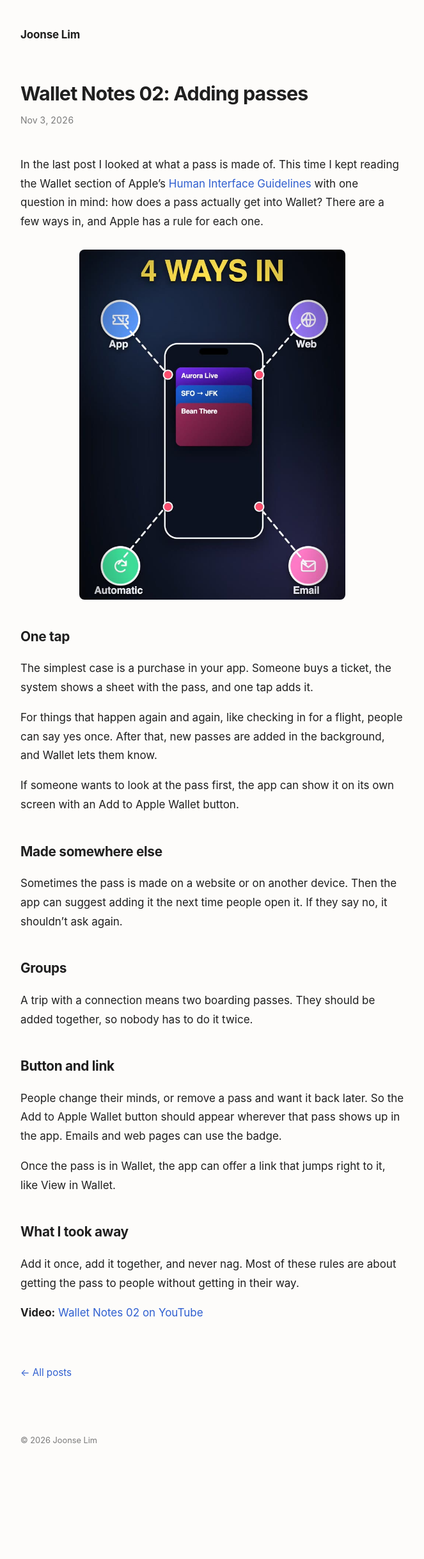
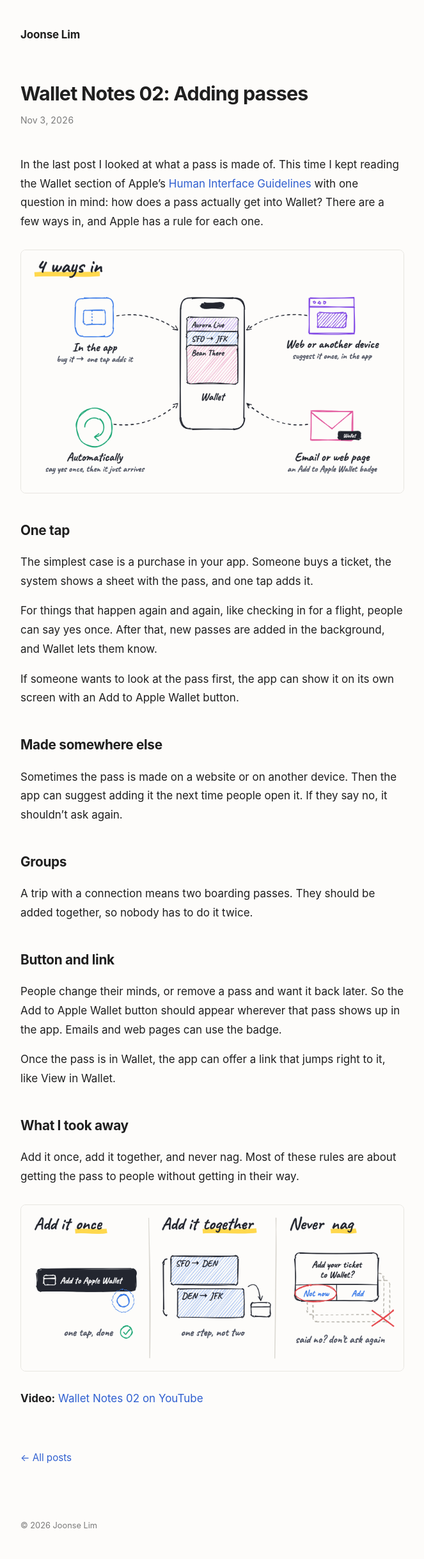
Before and after one commit to joonselim/joonselim.github.io, a Jekyll site: the page built from _posts/2026-11-03-wallet-notes-02-adding-passes.md, in a window 1280 px wide. Shown: the whole page at 64% size, without its empty margins (308-971 px from the left). Built offline with Jekyll 4.4.1, drawn with Linux system fonts in a browser that asks for light colours; before the commit the page ends 2302 px from its top, so only the background shows below that.

Commit message:
Use hand-drawn sketches in Wallet Notes 02
Co-Authored-By: Claude Opus 5.5 <noreply@anthropic.com>

```diff
--- a/_posts/2026-11-03-wallet-notes-02-adding-passes.md
+++ b/_posts/2026-11-03-wallet-notes-02-adding-passes.md
@@ -5,9 +5,9 @@ description: How a pass gets into Wallet, and the rules Apple's Human Interface
 
 In the last post I looked at what a pass is made of. This time I kept reading the Wallet section of Apple's [Human Interface Guidelines](https://developer.apple.com/design/human-interface-guidelines/wallet) with one question in mind: how does a pass actually get into Wallet? There are a few ways in, and Apple has a rule for each one.
 
-<div class="frames single">
-  <img src="{{ '/assets/posts/wallet-notes-02/ways-in.jpg' | relative_url }}" alt="Four ways a pass gets into Wallet: from an app, from the web, automatically, and from email">
-</div>
+<figure class="post-figure">
+  <img src="{{ '/assets/posts/wallet-notes-02/ways.png' | relative_url }}" alt="Sketch of four ways a pass gets into Wallet: in the app with one tap, from the web or another device with one suggestion, automatically after saying yes once, and from an email or web page with an Add to Apple Wallet badge">
+</figure>
 
 ## One tap
 
@@ -35,4 +35,8 @@ Once the pass is in Wallet, the app can offer a link that jumps right to it, lik
 
 Add it once, add it together, and never nag. Most of these rules are about getting the pass to people without getting in their way.
 
+<figure class="post-figure">
+  <img src="{{ '/assets/posts/wallet-notes-02/rules.png' | relative_url }}" alt="Sketch of three rules: add it once with one tap, add connecting boarding passes together, and never nag after someone says not now">
+</figure>
+
 **Video:** [Wallet Notes 02 on YouTube](https://youtube.com/shorts/g2HgOZN8Gto)
```
Also changed, not shown: assets/posts/wallet-notes-02/rules.png (added), assets/posts/wallet-notes-02/ways-in.jpg (deleted), assets/posts/wallet-notes-02/ways.png (added).
